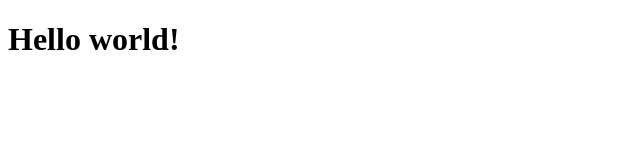
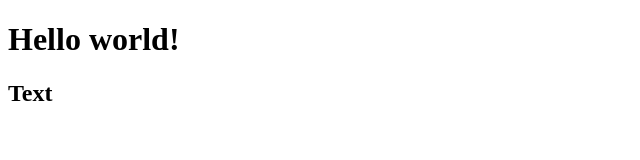
Before and after one commit to ivars12414/react-js-course, a plain HTML site: page index.html in a window 1280 px wide. Shown: the full height of the page, 0-640 px from the left. Drawn offline with Linux system fonts and the light colour scheme.

Commit message:
index.html mod

```diff
--- a/index.html
+++ b/index.html
@@ -8,5 +8,6 @@
 </head>
 <body>
     <h1>Hello world!</h1>
+    <h2>Text</h2>
 </body>
 </html>
```
